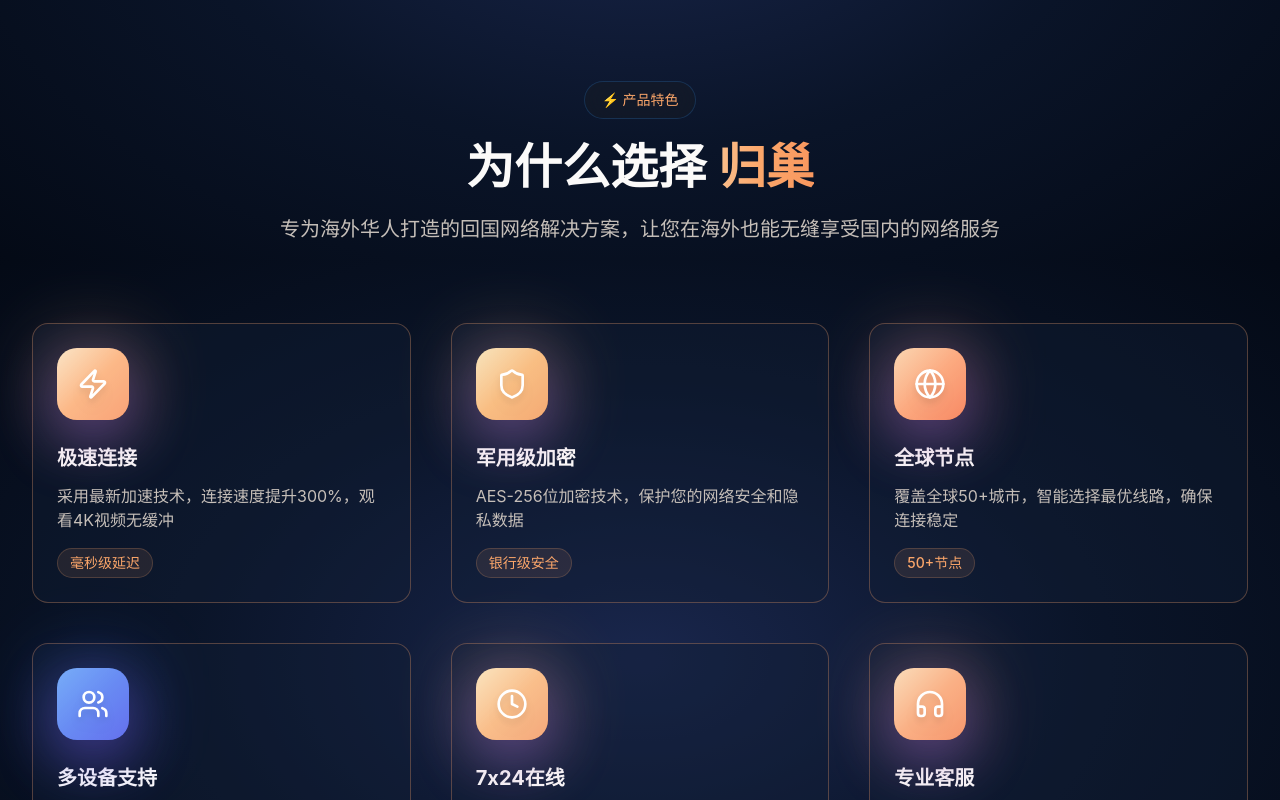
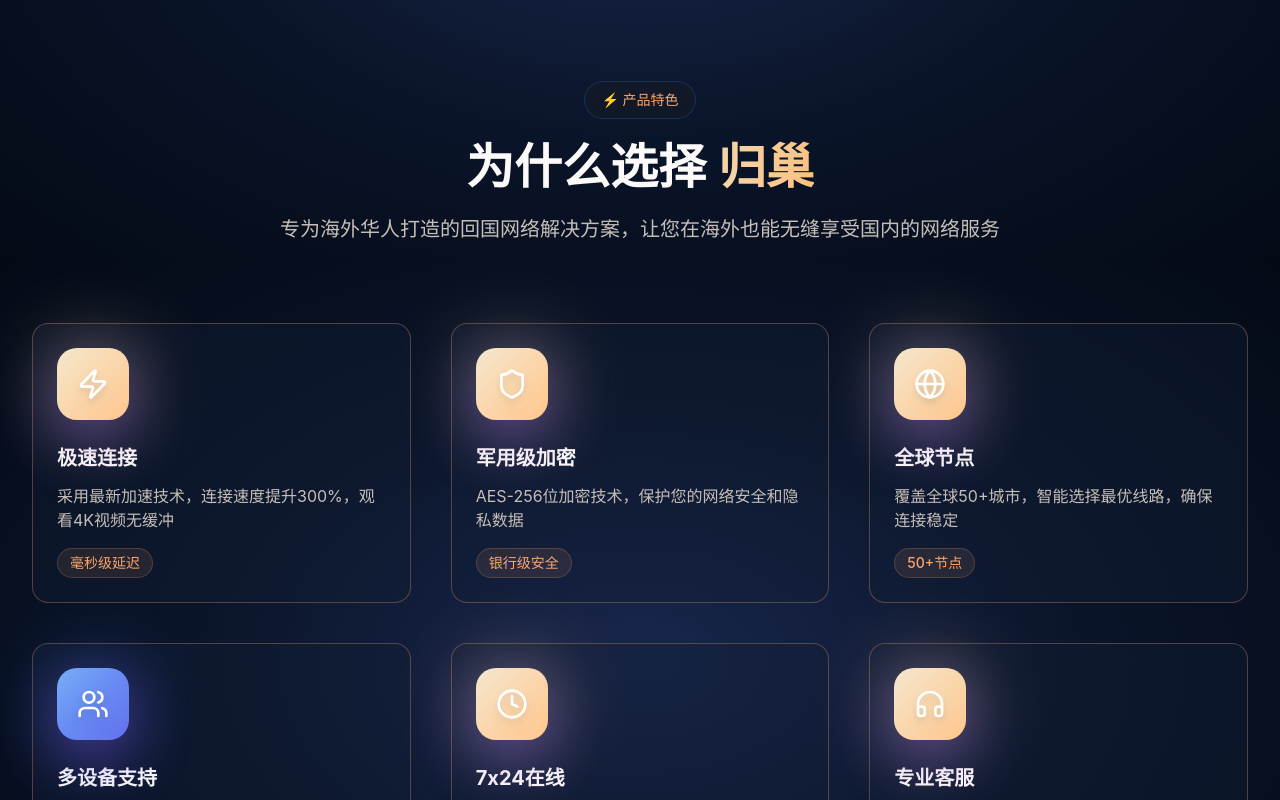
Before and after one commit to Alexneilcaiqiqi/vivid-palette-ai, a React (Vite) app: page / in a window 1280 px wide. Shown: the part 1340-2140 px from the top of the page. Built offline with nearby package versions, Linux system fonts and the light colour scheme.

Commit message:
Refactor: Change gold color to "倦鸟归巢 一键回国"

```diff
--- a/src/index.css
+++ b/src/index.css
@@ -42,37 +42,37 @@
     --ring: 25 95% 70%;
     --radius: 0.75rem;
 
-    /* 金色渐变系统 */
-    --gradient-primary: linear-gradient(135deg, hsl(35 85% 85%) 0%, hsl(25 95% 70%) 50%, hsl(20 90% 65%) 100%);
+    /* 金色渐变系统 - 统一为标题渐变色 */
+    --gradient-primary: linear-gradient(135deg, hsl(40 65% 85%) 0%, hsl(30 100% 72%) 100%);
     --gradient-hero: radial-gradient(ellipse at center, hsl(220 50% 20%) 0%, hsl(220 60% 10%) 50%, hsl(220 70% 5%) 100%);
-    --gradient-card: linear-gradient(145deg, hsl(35 85% 85%) 0%, hsl(25 90% 72%) 100%);
-    --gradient-brand: linear-gradient(90deg, hsl(35 85% 85%), hsl(25 95% 70%), hsl(20 90% 65%));
+    --gradient-card: linear-gradient(145deg, hsl(40 65% 85%) 0%, hsl(30 100% 72%) 100%);
+    --gradient-brand: linear-gradient(90deg, hsl(40 65% 85%), hsl(30 100% 72%));
     --gradient-background: radial-gradient(ellipse at center, hsl(220 50% 20%) 0%, hsl(220 60% 10%) 100%);
 
     /* 蓝紫渐变 - 用于次要按钮 */
     --gradient-blue: linear-gradient(135deg, hsl(215 90% 65%) 0%, hsl(235 85% 65%) 100%);
     --gradient-blue-button: linear-gradient(135deg, hsl(215 90% 65%), hsl(225 85% 60%));
 
-    /* 功能渐变色系 - 金色系 */
-    --gradient-feature-1: linear-gradient(135deg, hsl(35 85% 85%), hsl(25 95% 70%), hsl(20 90% 65%));
-    --gradient-feature-2: linear-gradient(135deg, hsl(40 80% 82%), hsl(30 90% 68%), hsl(25 85% 63%));
-    --gradient-feature-3: linear-gradient(135deg, hsl(30 90% 80%), hsl(20 95% 68%), hsl(15 90% 60%));
+    /* 功能渐变色系 - 统一为标题金色系 */
+    --gradient-feature-1: linear-gradient(135deg, hsl(40 65% 85%), hsl(30 100% 72%));
+    --gradient-feature-2: linear-gradient(135deg, hsl(40 65% 85%), hsl(30 100% 72%));
+    --gradient-feature-3: linear-gradient(135deg, hsl(40 65% 85%), hsl(30 100% 72%));
     --gradient-feature-4: linear-gradient(135deg, hsl(215 90% 65%), hsl(225 85% 60%), hsl(235 80% 58%));
-    --gradient-feature-5: linear-gradient(135deg, hsl(38 85% 83%), hsl(28 90% 70%), hsl(22 85% 65%));
-    --gradient-feature-6: linear-gradient(135deg, hsl(32 88% 82%), hsl(22 92% 69%), hsl(18 88% 62%));
+    --gradient-feature-5: linear-gradient(135deg, hsl(40 65% 85%), hsl(30 100% 72%));
+    --gradient-feature-6: linear-gradient(135deg, hsl(40 65% 85%), hsl(30 100% 72%));
 
-    /* 统计数据渐变 - 金色系 */
-    --gradient-stat-1: linear-gradient(135deg, hsl(35 85% 85%), hsl(25 95% 70%));
-    --gradient-stat-2: linear-gradient(135deg, hsl(30 90% 78%), hsl(20 92% 68%));
+    /* 统计数据渐变 - 统一为标题金色系 */
+    --gradient-stat-1: linear-gradient(135deg, hsl(40 65% 85%), hsl(30 100% 72%));
+    --gradient-stat-2: linear-gradient(135deg, hsl(40 65% 85%), hsl(30 100% 72%));
     --gradient-stat-3: linear-gradient(135deg, hsl(215 90% 65%), hsl(225 85% 60%));
-    --gradient-stat-4: linear-gradient(135deg, hsl(38 85% 82%), hsl(28 90% 72%));
+    --gradient-stat-4: linear-gradient(135deg, hsl(40 65% 85%), hsl(30 100% 72%));
 
     /* 增强光效阴影 - 金色和蓝色 */
-    --shadow-neon: 0 0 40px hsl(25 95% 70% / 0.5), 0 0 80px hsl(25 95% 70% / 0.25);
-    --shadow-neon-strong: 0 0 60px hsl(25 95% 70% / 0.7), 0 0 120px hsl(25 95% 70% / 0.35);
+    --shadow-neon: 0 0 40px hsl(30 100% 72% / 0.5), 0 0 80px hsl(30 100% 72% / 0.25);
+    --shadow-neon-strong: 0 0 60px hsl(30 100% 72% / 0.7), 0 0 120px hsl(30 100% 72% / 0.35);
     --shadow-cyan: 0 0 50px hsl(215 90% 65% / 0.5), 0 0 100px hsl(215 90% 65% / 0.25);
     --shadow-purple: 0 0 50px hsl(225 85% 60% / 0.5), 0 0 100px hsl(225 85% 60% / 0.25);
-    --shadow-pink: 0 0 50px hsl(25 95% 70% / 0.5), 0 0 100px hsl(25 95% 70% / 0.25);
+    --shadow-pink: 0 0 50px hsl(30 100% 72% / 0.5), 0 0 100px hsl(30 100% 72% / 0.25);
 
     /* 动画效果 */
     --animation-float: float 8s ease-in-out infinite;
@@ -146,8 +146,8 @@
 }
 
 @keyframes card-breathe {
-  0%, 100% { box-shadow: 0 0 20px hsl(25 95% 70% / 0.3); }
-  50% { box-shadow: 0 0 40px hsl(25 95% 70% / 0.6); }
+  0%, 100% { box-shadow: 0 0 20px hsl(30 100% 72% / 0.3); }
+  50% { box-shadow: 0 0 40px hsl(30 100% 72% / 0.6); }
 }
 
 @keyframes float-enhanced {
```
